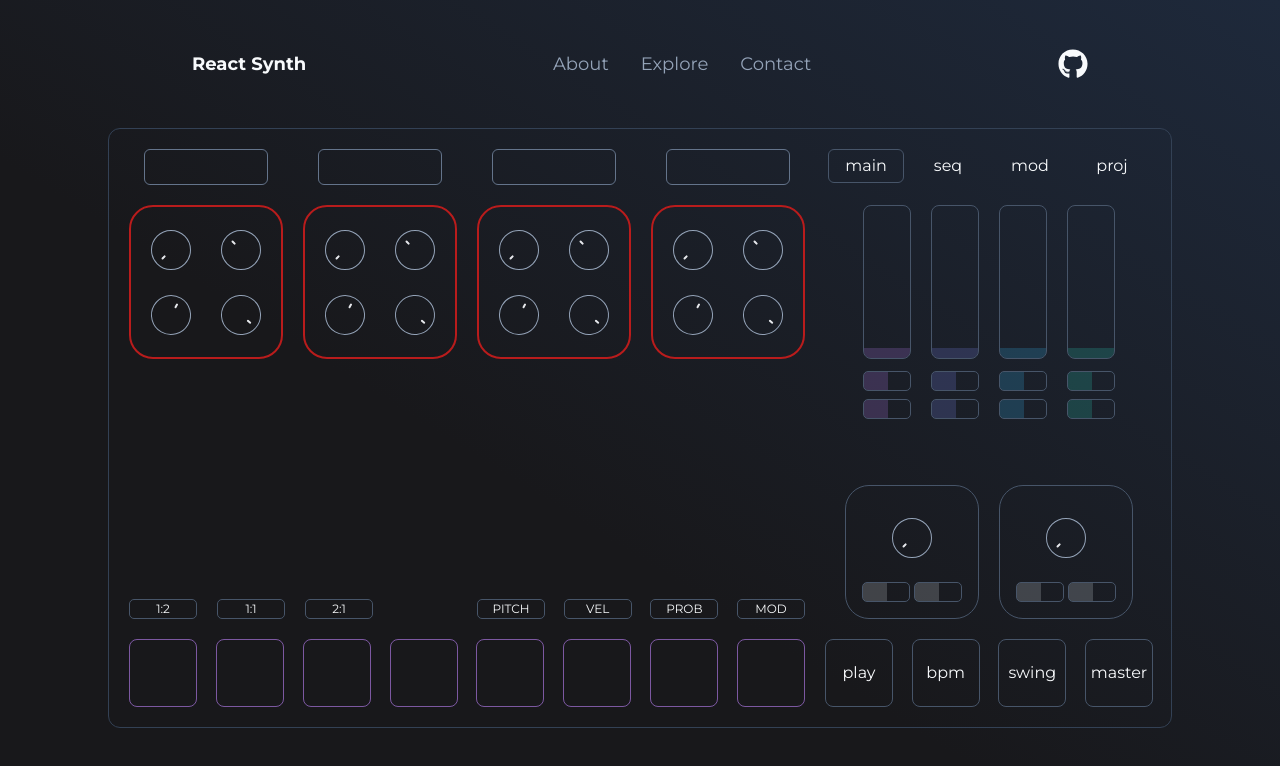
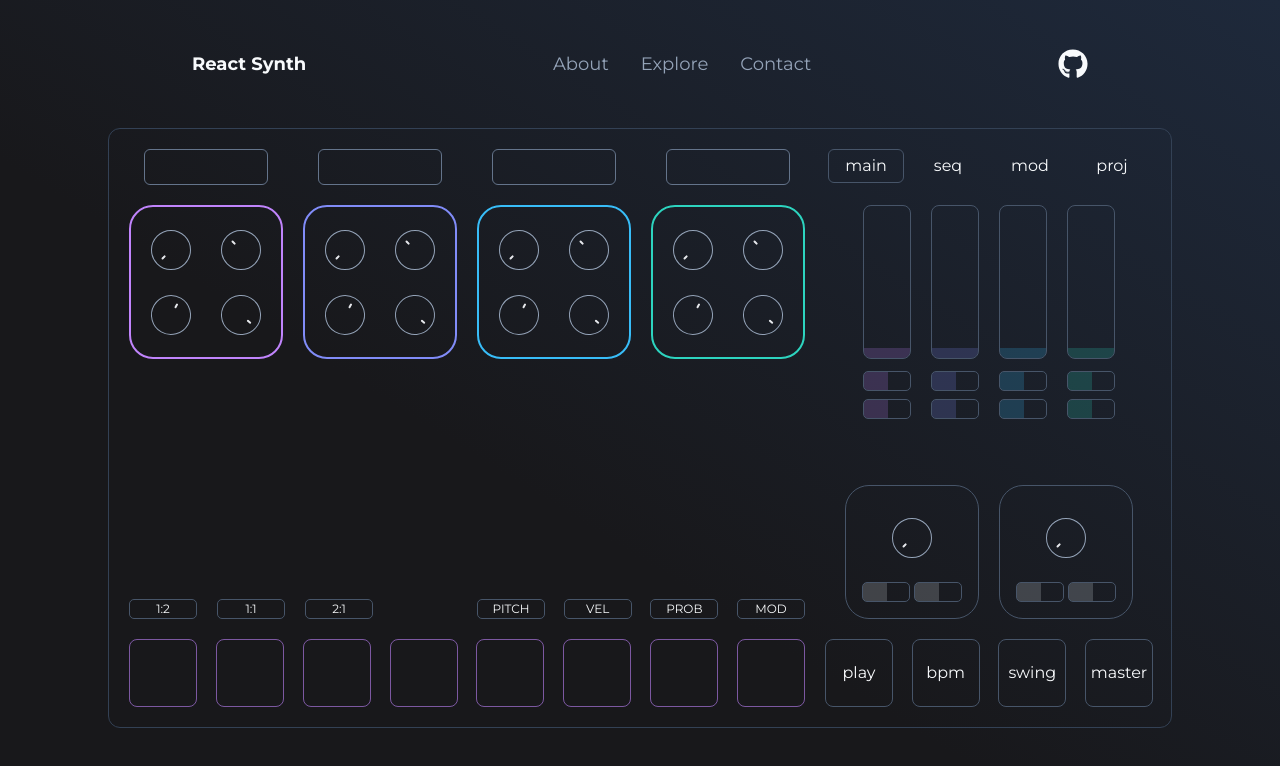
Before and after one commit to vybukhivka/react-synth, a React (Vite) app: page /synth in a window 1280 px wide. Shown: the top 766 px of the page. Built offline with nearby package versions, Linux system fonts and the light colour scheme.

Commit message:
tracks borders iterate from array

```diff
--- a/src/components/synth/Tracks/TracksContainer.tsx
+++ b/src/components/synth/Tracks/TracksContainer.tsx
@@ -5,6 +5,13 @@ import {
   TrackState,
 } from '../../../store/slices/tracksSlice';
 import Track from './Track';
+
+const borders = [
+  'border-purple-400',
+  'border-indigo-400',
+  'border-sky-400',
+  'border-teal-400',
+];
 
 const TracksContainer: React.FC = () => {
   const tracksState: TrackState = useAppSelector(selectTracks);
@@ -14,20 +21,15 @@ const TracksContainer: React.FC = () => {
   return (
     <>
       <div className="col-start-1 col-end-5 row-start-1 row-end-3 flex gap-x-[20px]">
-        {/* {!tracksState && <div>No tracks available</div>} */}
         {tracksState &&
-          tracksValues.map(([trackId, params]) => (
+          tracksValues.map(([trackId, params], i) => (
             <Track
-              className="border-red-700"
+              className={borders[i]}
               params={params}
               trackId={trackId}
               key={trackId}
             />
           ))}
-        {/* <Track className="border-purple-400" />
-        <Track className="border-indigo-400" />
-        <Track className="border-sky-400" />
-        <Track className="border-teal-400" /> */}
       </div>
     </>
   );
```
